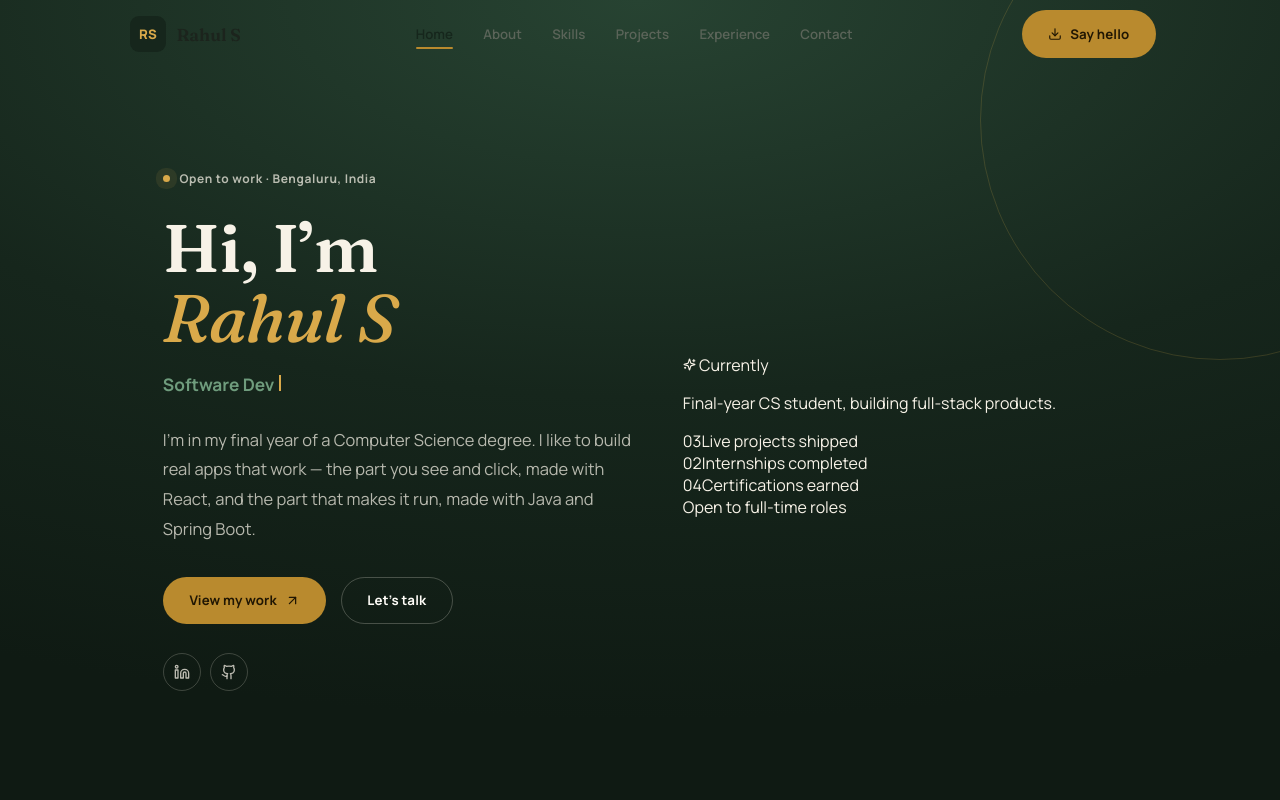
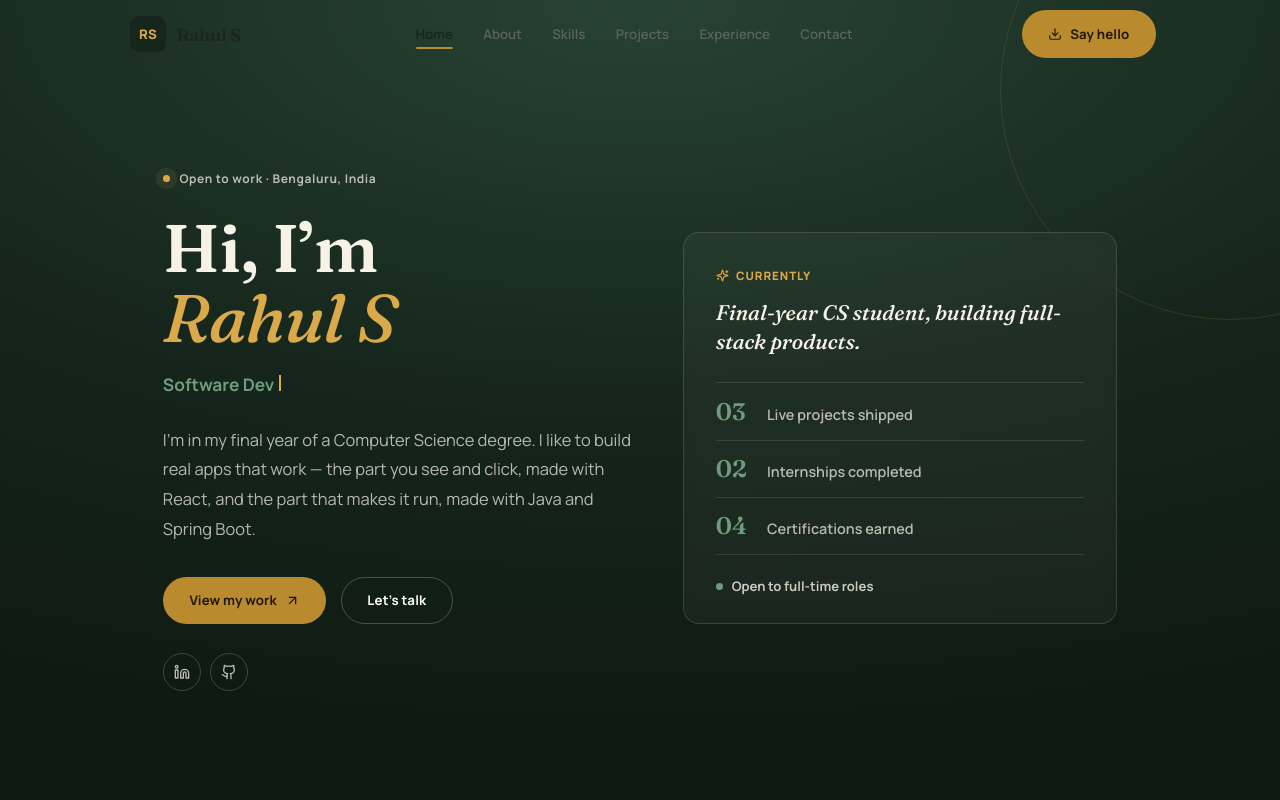
Before and after one commit to RAHUL2525252525/PORTFOLIO, a React (Vite) app: page / in a window 1280 px wide. Shown: the top 800 px of the page. Built offline with nearby package versions, Linux system fonts and the light colour scheme.

Commit message:
Update index.css

```diff
--- a/src/index.css
+++ b/src/index.css
@@ -76,9 +76,9 @@ html { scrollbar-width: thin; scrollbar-color: var(--moss) var(--cream); }
   border-radius: 14px;
   transition: border-color 0.25s, box-shadow 0.25s, transform 0.25s;
 }
-.panel:hover { border-color: var(--line-strong); box-shadow: 0 18px 40px -28px rgba(22,38,28,0.35); transform: translateY(-2px); }
+.panel:hover { border-color: var(--line-strong); box-shadow: 0 14px 30px -26px rgba(22,38,28,0.3); transform: translateY(-1px); }
 .section-dark .panel { background: var(--forest-2); border-color: var(--line-dark); }
-.section-dark .panel:hover { border-color: var(--line-dark-strong); box-shadow: 0 18px 40px -26px rgba(0,0,0,0.5); }
+.section-dark .panel:hover { border-color: var(--line-dark-strong); box-shadow: 0 14px 30px -24px rgba(0,0,0,0.45); }
 
 /* ---------- buttons ---------- */
 .btn {
@@ -135,14 +135,8 @@ html { scrollbar-width: thin; scrollbar-color: var(--moss) var(--cream); }
   color: var(--cream);
 }
 .hero-decor { position: absolute; inset: 0; pointer-events: none; }
-.dot-grid {
-  position: absolute; top: 10%; right: 6%; width: 130px; height: 130px;
-  background-image: radial-gradient(rgba(217,169,74,0.5) 1.5px, transparent 1.5px);
-  background-size: 16px 16px; opacity: 0.5;
-}
-.ring { position: absolute; border-radius: 50%; border: 1px solid rgba(217,169,74,0.18); }
-.ring-a { width: 480px; height: 480px; right: -180px; top: -120px; }
-.ring-b { width: 320px; height: 320px; right: -60px; bottom: -140px; border-color: rgba(111,156,125,0.22); }
+.ring { position: absolute; border-radius: 50%; border: 1px solid rgba(217,169,74,0.14); }
+.ring-a { width: 460px; height: 460px; right: -180px; top: -140px; }
 
 .hero-inner { position: relative; display: grid; grid-template-columns: 1fr; gap: 3rem; align-items: center; }
 @media (min-width: 960px) { .hero-inner { grid-template-columns: 1.05fr 0.95fr; gap: 2.5rem; } }
@@ -180,28 +174,30 @@ html { scrollbar-width: thin; scrollbar-color: var(--moss) var(--cream); }
 }
 .social-btn:hover { border-color: var(--brass-bright); color: var(--brass-bright); transform: translateY(-2px); }
 
-/* code panel replaces a portrait: a small, honest artifact of the work itself */
+/* facts panel replaces a portrait: a short, honest read on where things stand */
 .hero-panel-wrap { position: relative; }
-.code-panel {
-  background: #0f1a13; border: 1px solid rgba(217,169,74,0.22); border-radius: 14px; overflow: hidden;
-  box-shadow: 0 30px 70px -30px rgba(0,0,0,0.6);
+.facts-panel {
+  background: rgba(255,253,248,0.04); border: 1px solid rgba(247,242,231,0.14); border-radius: 16px;
+  padding: 2rem 2rem 1.7rem; backdrop-filter: blur(6px);
 }
-.code-top { display: flex; align-items: center; gap: 0.4rem; padding: 0.8rem 1rem; border-bottom: 1px solid rgba(247,242,231,0.08); }
-.code-top .dot { width: 9px; height: 9px; border-radius: 50%; }
-.d1 { background: #e0685a; } .d2 { background: #e0b95a; } .d3 { background: #6fae7a; }
-.code-file { margin-left: 0.6rem; font-family: var(--sans); font-size: 0.72rem; color: rgba(247,242,231,0.45); }
-.code-body {
-  margin: 0; padding: 1.4rem 1.3rem 1.6rem; font-family: 'SFMono-Regular', Consolas, monospace;
-  font-size: 0.86rem; line-height: 1.9; color: rgba(247,242,231,0.85); white-space: pre; overflow-x: auto;
+.facts-kicker {
+  display: inline-flex; align-items: center; gap: 0.45rem; margin: 0 0 0.9rem;
+  font-family: var(--sans); font-size: 0.72rem; font-weight: 800; letter-spacing: 0.08em; text-transform: uppercase;
+  color: var(--brass-bright);
 }
-.c-kw { color: #e0a1e0; } .c-var { color: #8fd0ff; } .c-key { color: #9fd8b0; } .c-str { color: #d9a94a; }
-
-.panel-badge {
-  position: absolute; left: -0.8rem; bottom: -1rem; display: inline-flex; align-items: center; gap: 0.5rem;
-  background: var(--brass); color: #201603; font-family: var(--sans); font-weight: 700; font-size: 0.76rem;
-  padding: 0.6rem 1rem; border-radius: 999px; box-shadow: 0 14px 30px -12px rgba(0,0,0,0.5);
+.facts-headline {
+  font-family: var(--display); font-weight: 500; font-style: italic; font-size: 1.32rem; line-height: 1.4;
+  color: var(--cream); margin: 0 0 1.6rem; max-width: 22rem;
 }
-@media (max-width: 640px) { .panel-badge { position: static; margin-top: 1rem; display: inline-flex; } }
+.facts-list { display: flex; flex-direction: column; gap: 0; border-top: 1px solid rgba(247,242,231,0.12); }
+.facts-row { display: flex; align-items: baseline; gap: 1rem; padding: 0.85rem 0; border-bottom: 1px solid rgba(247,242,231,0.12); }
+.facts-num { font-family: var(--display); font-weight: 600; font-size: 1.5rem; color: var(--moss-bright); width: 2.2rem; flex-shrink: 0; }
+.facts-label { font-family: var(--sans); font-size: 0.9rem; color: rgba(247,242,231,0.72); font-weight: 600; }
+.facts-foot {
+  display: flex; align-items: center; gap: 0.55rem; margin-top: 1.4rem;
+  font-family: var(--sans); font-size: 0.82rem; font-weight: 700; color: rgba(247,242,231,0.8);
+}
+.facts-dot { width: 7px; height: 7px; border-radius: 50%; background: var(--moss-bright); }
 
 /* ---------- sections ---------- */
 .section { padding: 5.5rem 0; }
```
